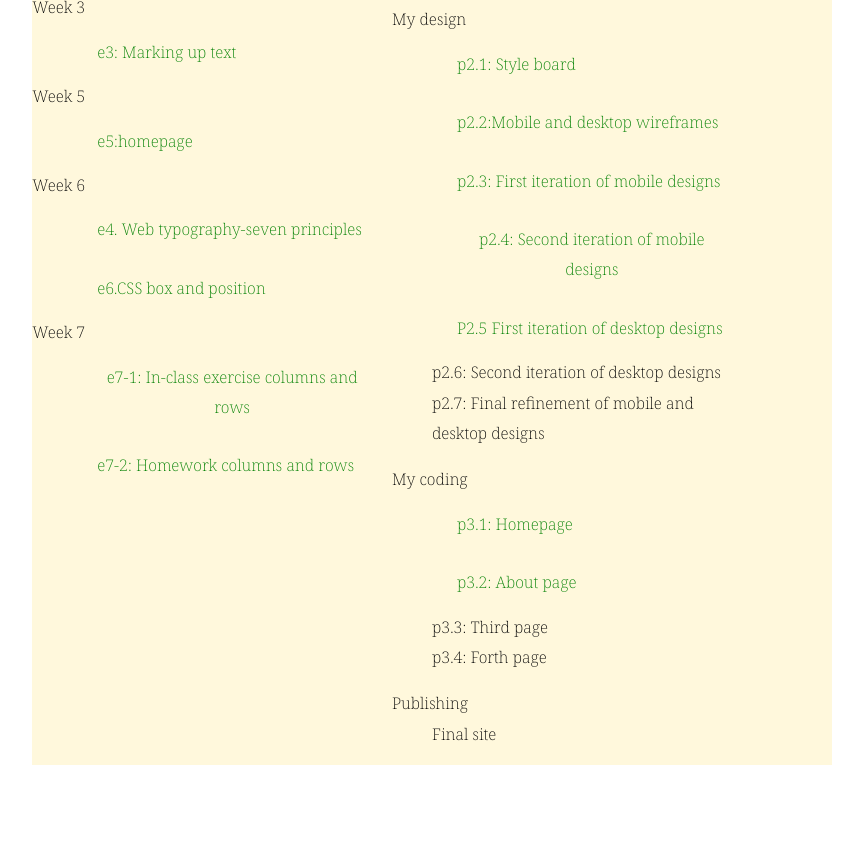
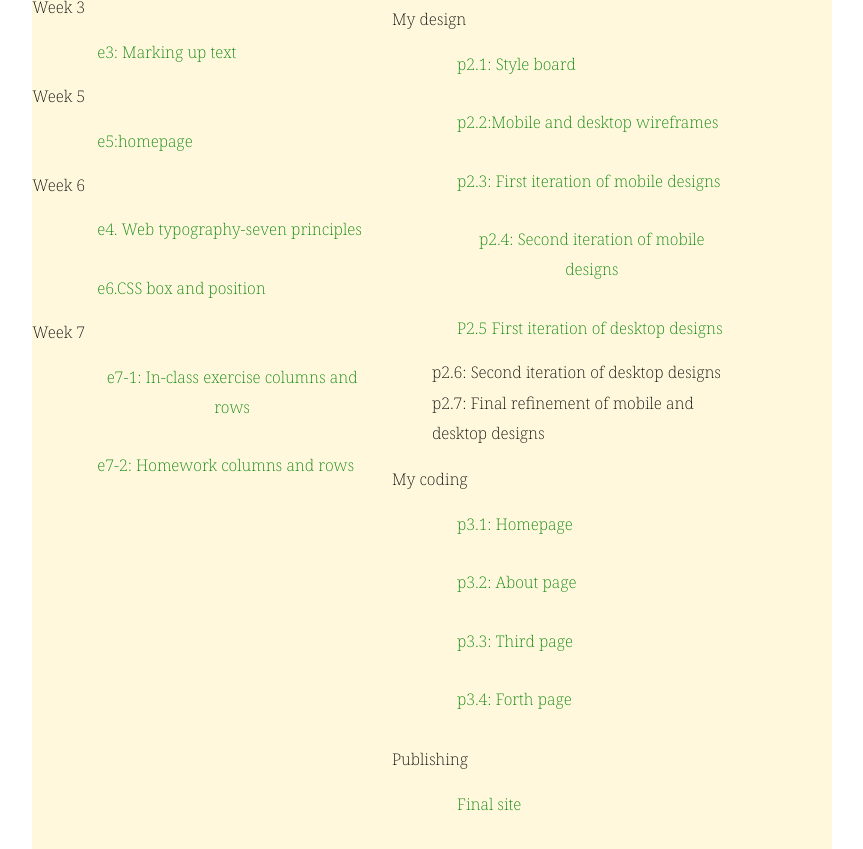
Before and after one commit to AdamJMarcell/avt217, a plain HTML site: page weekly/index.html in a window 1280 px wide. Shown: the part 471-1320 px from the top of the page, without its empty margins (39-902 px from the left). Before the commit the page ends 1236 px from the top, so only its background shows below. Drawn offline with Linux system fonts and the light colour scheme; a web font is replaced by a local one.

Commit message:
Add files via upload

```diff
--- a/weekly/index.html
+++ b/weekly/index.html
@@ -70,14 +70,14 @@
 	<dt>My coding </dt>
 	<dd><a href="../project/Coding/Home.html">p3.1: Homepage</a></dd>
     <dd><a href="../project/Coding/About.html">p3.2: About page</a></dd>
-    <dd>p3.3: Third page</dd>
-	<dd>p3.4: Forth page</dd>
+    <dd><a href="../project/Coding/sights.html">p3.3: Third page</a></dd>
+	<dd><a href="../project/Coding/24hours.html">p3.4: Forth page</a></dd>
 
 </dl>
 
 <dl>
 	<dt>Publishing</dt>
-    <dd>Final site</dd>
+    <dd><a href="../project/Coding/Home.html">Final site</a></dd>
 </dl>
 
 </div><!-- project ends-->
```
